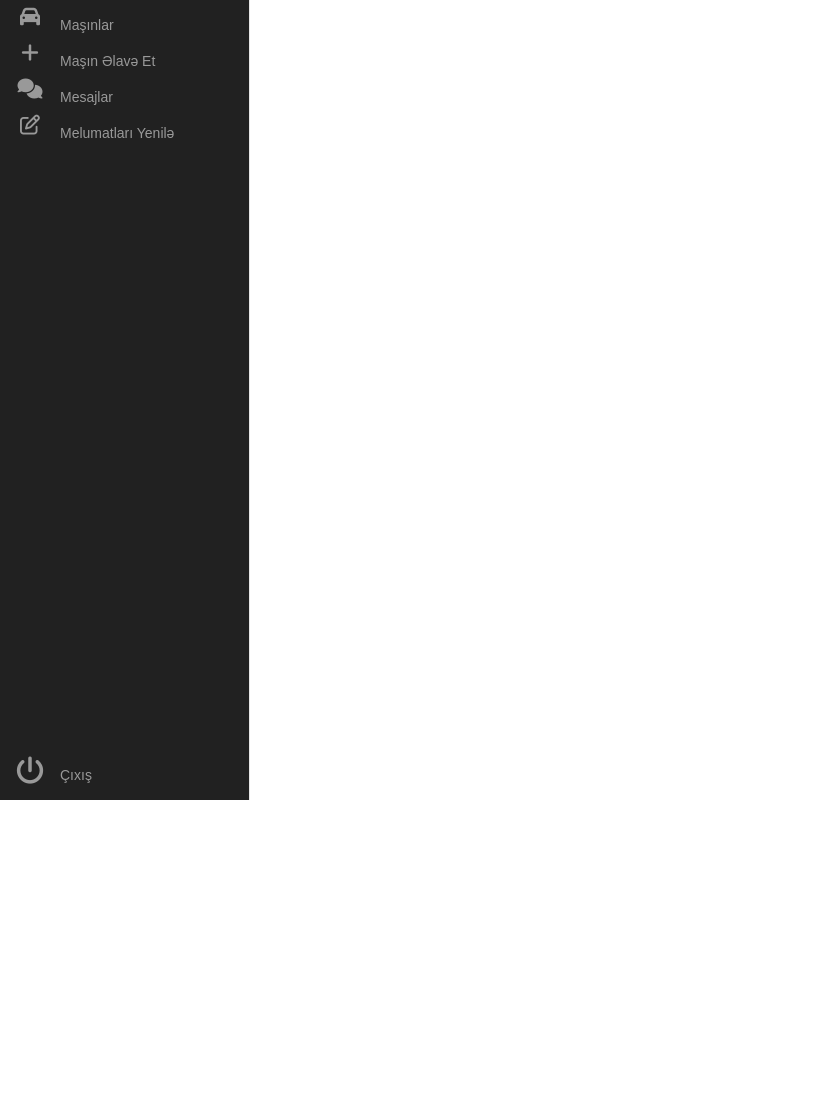
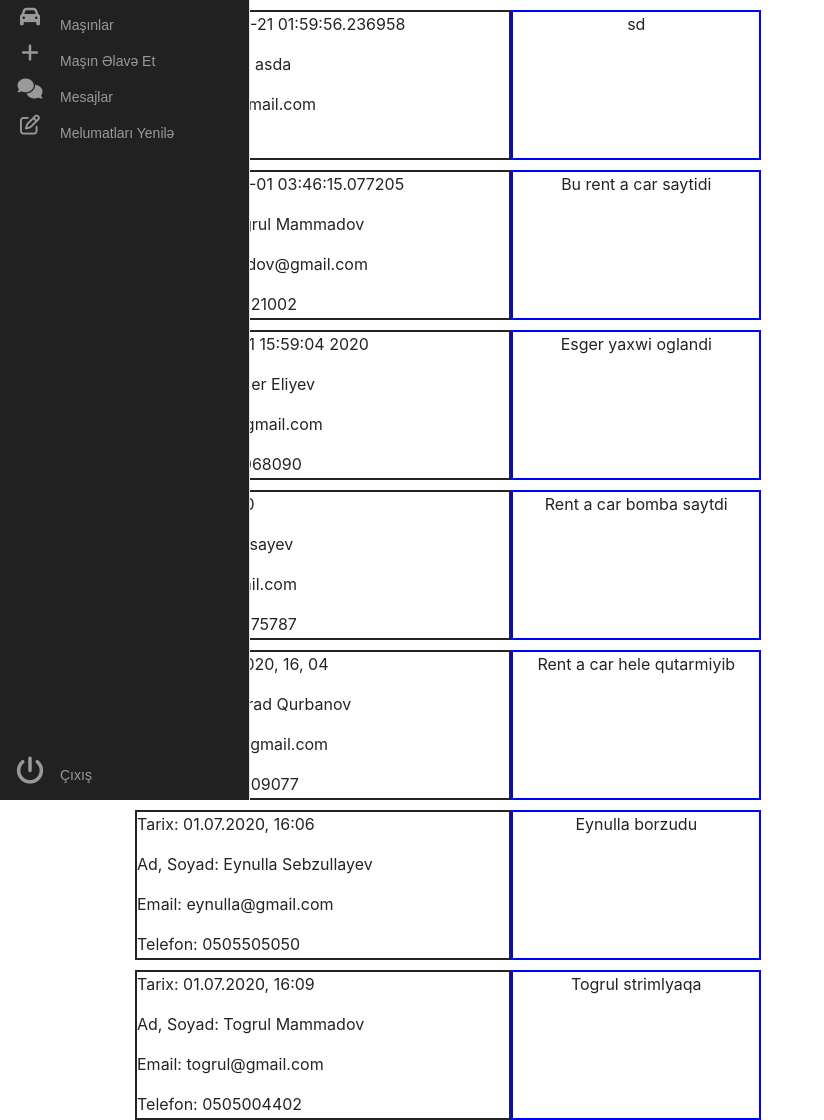
Before and after one commit to asgaraliyev/ASRentACar, a Flask app: page /adminpanel/message in a window 1280 px wide. Shown: the whole page, without its empty margins (0-824 px from the left). Before the commit the page ends 800 px from the top, so only its background shows below. Run offline with Flask 2, Linux system fonts and the light colour scheme; a user stored in the database is signed in; some libraries are stand-ins or nearby versions; some web fonts are replaced.

Commit message:
admin panel message yeri duzeldi

```diff
--- a/app.py
+++ b/app.py
@@ -255,7 +255,7 @@ def writethismessage(firstname,lastname,email,phone,message):
         data=file.read()
         file.close()
         print(data)
-        time=str(datetime.datetime.now())
+        time=str(datetime.datetime.now().strftime("%d.%m.%Y, %H:%M"))
         data=eval(data)
         amessage={
             'date':time,
@@ -267,7 +267,7 @@ def writethismessage(firstname,lastname,email,phone,message):
         }
         data.append(amessage)
         with open("messages/messages.json","w" , encoding='utf8') as file:
-            json.dump(data,file)
+            json.dump(data,file, indent=2)
 @app.route("/takemessage",methods=["POST"])
 def takemessage():
     if request.method=="POST":
@@ -409,6 +409,7 @@ class LoginForm(FlaskForm):
 class UpdateAccount(FlaskForm):
     username = StringField('Email', validators=[DataRequired()])
     password = PasswordField('Password', validators=[DataRequired()])
+    confirm_password = PasswordField('Confirm Password', validators=[DataRequired(), EqualTo('password')])
     submit = SubmitField('Update')
 
 
@@ -614,11 +615,17 @@ def deletecar(id):
             return redirect(url_for("adminpanel"))
 
 
-
+def getJsonMessage():
+    with open("messages/messages.json", "r") as file:
+        data = file.read()
+        file.close()
+        obyekt = json.loads(data)
+        return obyekt
 @app.route("/adminpanel/message")
 @login_required
 def show_message():
-    return render_template("adminmessages.html")
+    datas = getJsonMessage()
+    return render_template("adminmessages.html", datas=datas)
 
 
 @app.route("/logout")
@@ -641,6 +648,7 @@ def settings():
     elif request.method == "GET":
         form.username.data = user.username
         form.password.data = user.password
+        form.confirm_password.data = user.password
     return render_template("adminsettings.html", form=form, id=id)
 
 #-------------------------------------------------ADMIN PANEL-----------------------------------------------
--- a/messages/messages.json
+++ b/messages/messages.json
@@ -1 +1,58 @@
-[{"date": "2020-06-21 01:59:56.236958", "firstname": "asd", "lastname": "asda", "email": "asda@gmail.com", "phone": "sd", "message": "sd"}]
+[
+  {
+    "date": "2020-06-21 01:59:56.236958",
+    "firstname": "asd",
+    "lastname": "asda",
+    "email": "asda@gmail.com",
+    "phone": "sd",
+    "message": "sd"
+  },
+  {
+    "date": "2020-07-01 03:46:15.077205",
+    "firstname": "Togrul",
+    "lastname": "Mammadov",
+    "email": "mammadov@gmail.com",
+    "phone": "0502721002",
+    "message": "Bu rent a car saytidi"
+  },
+  {
+    "date": "Wed Jul  1 15:59:04 2020",
+    "firstname": "Esger",
+    "lastname": "Eliyev",
+    "email": "esger@gmail.com",
+    "phone": "0506068090",
+    "message": "Esger yaxwi oglandi"
+  },
+  {
+    "date": "01, 07, 20",
+    "firstname": "Eli",
+    "lastname": "Isayev",
+    "email": "eli@gmail.com",
+    "phone": "0708675787",
+    "message": "Rent a car bomba saytdi"
+  },
+  {
+    "date": "01, 07, 2020, 16, 04",
+    "firstname": "Murad",
+    "lastname": "Qurbanov",
+    "email": "murad@gmail.com",
+    "phone": "0506709077",
+    "message": "Rent a car hele qutarmiyib"
+  },
+  {
+    "date": "01.07.2020, 16:06",
+    "firstname": "Eynulla",
+    "lastname": "Sebzullayev",
+    "email": "eynulla@gmail.com",
+    "phone": "0505505050",
+    "message": "Eynulla borzudu"
+  },
+  {
+    "date": "01.07.2020, 16:09",
+    "firstname": "Togrul",
+    "lastname": "Mammadov",
+    "email": "togrul@gmail.com",
+    "phone": "0505004402",
+    "message": "Togrul strimlyaqa"
+  }
+]
--- a/templates/adminmessages.html
+++ b/templates/adminmessages.html
@@ -11,6 +11,36 @@
 </head>
 <body>
     {% include "adminsidebar.html" %}
-    {% include 'flash_message.html' %}
+    {% for data in datas %}
+
+    <div class="container">
+        <div class="row" style="margin-left: 50px;">
+            <div style="min-width: 35%; border: 2px solid; margin-top: 10px; height: 150px;">
+                <p>
+                    Tarix: {{ data["date"] }}
+                </p>
+                <p>
+                    Ad, Soyad: {{ data["firstname"] }} {{ data["lastname"] }}
+                </p>
+                <p>
+                    Email: {{ data["email"] }}
+                </p>
+                <p>
+                    Telefon: {{ data["phone"] }}
+                </p>
+
+            </div>
+            <div style="border: 2px solid blue;  width: 250px; height: 150px; margin-top: 10px;">
+                <p style="text-align: center; ">{{ data["message"] }}</p>
+            </div>
+
+        </div>
+    </div>
+
+    {% endfor %}
+
+
+
+
 </body>
 </html>
--- a/templates/adminsidebar.html
+++ b/templates/adminsidebar.html
@@ -26,7 +26,7 @@
                 </a>
             </li>
             <li>
-                <a href="">
+                <a href="{{ url_for('settings') }}">
                     <i class="fa fa-pencil-square-o" aria-hidden="true"></i>
                     <span class="nav-text">
                         Melumatları Yenilə
```
Also changed, not shown: templates/adminsettings.html (+14 -1 lines), site.db.
